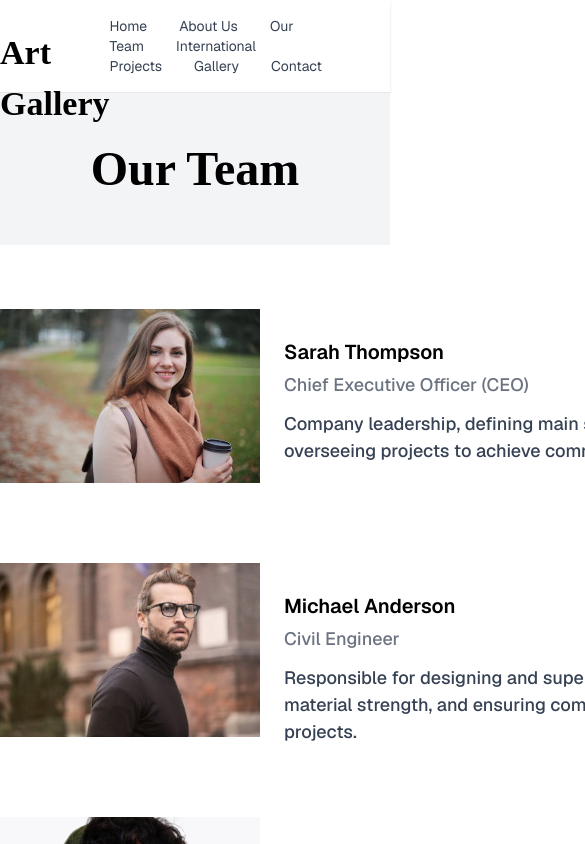
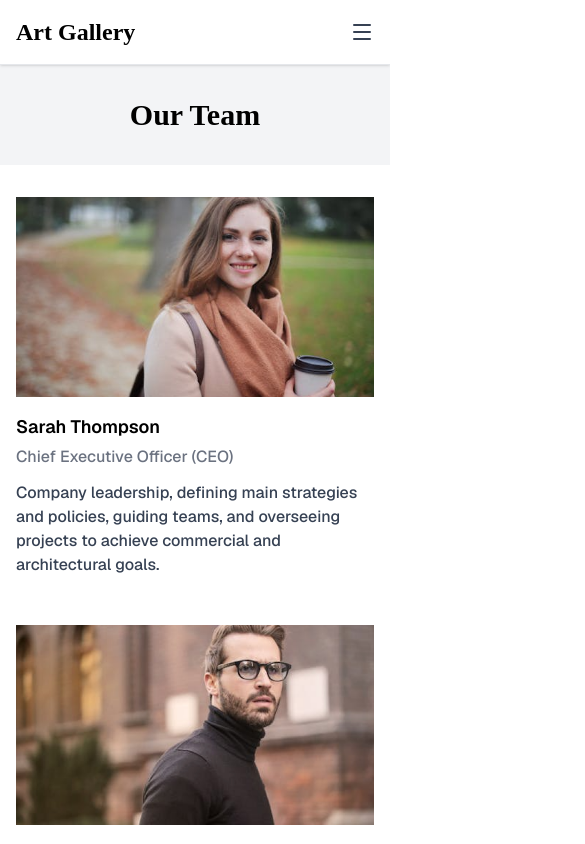
Before and after one commit to Ihosseinsd/gallery, a Next.js app: page /team in a window 390 px wide. Shown: the top 844 px of the page, 585 px wide, since content can reach past the window. Built offline with nearby package versions, Linux system fonts and the light colour scheme.

Commit message:
Update page.jsx

```diff
--- a/src/app/team/page.jsx
+++ b/src/app/team/page.jsx
@@ -1,8 +1,11 @@
-import { Instagram, Linkedin, Twitter } from "lucide-react";
+"use client";
+import { useState } from "react";
+import { Instagram, Linkedin, Twitter, Menu, X } from "lucide-react";
 import Image from "next/image";
 import Link from "next/link";
 
 export default function OurTeam() {
+  const [isMenuOpen, setIsMenuOpen] = useState(false);
   const team = [
     {
       name: "Sarah Thompson",
@@ -79,13 +82,14 @@ export default function OurTeam() {
   return (
     <div className="w-full bg-white text-black font-sans">
       {/* Header */}
-      <nav className="bg-white text-black border-b border-gray-200 shadow-sm">
-        <div className="max-w-6xl mx-auto py-4 ">
+      <nav className="bg-white text-black border-b border-gray-200 shadow-sm relative">
+        <div className="max-w-6xl mx-auto px-4 sm:px-6 py-4">
           <div className="flex justify-between items-center">
-            <div className=" font-bold font-['Abhaya_Libre'] w-[170px] h-[39px] text-[34px] ">
+            <div className="font-bold font-['Abhaya_Libre'] w-auto sm:w-[170px] h-auto sm:h-[39px] text-2xl sm:text-[34px]">
               Art Gallery
             </div>
-            <div className=" md:flex space-x-8 text-sm font-['Geist'] mr-[140px]">
+            {/* Desktop Menu */}
+            <div className="hidden md:flex space-x-4 lg:space-x-8 text-sm font-['Geist'] lg:mr-[140px]">
               <Link href="/" className="text-gray-700 hover:text-gray-900">
                 Home
               </Link>
@@ -114,24 +118,85 @@ export default function OurTeam() {
                 Contact
               </Link>
             </div>
+            {/* Mobile Menu Button */}
+            <button
+              className="md:hidden text-gray-700 hover:text-gray-900 focus:outline-none"
+              onClick={() => setIsMenuOpen(!isMenuOpen)}
+              aria-label="Toggle menu"
+            >
+              {isMenuOpen ? (
+                <X className="w-6 h-6" />
+              ) : (
+                <Menu className="w-6 h-6" />
+              )}
+            </button>
           </div>
+          {/* Mobile Menu */}
+          {isMenuOpen && (
+            <div className="md:hidden mt-4 pb-4 border-t border-gray-200">
+              <div className="flex flex-col space-y-4 pt-4 text-sm font-['Geist']">
+                <Link
+                  href="/"
+                  className="text-gray-700 hover:text-gray-900 py-2"
+                  onClick={() => setIsMenuOpen(false)}
+                >
+                  Home
+                </Link>
+                <Link
+                  href="#"
+                  className="text-gray-700 hover:text-gray-900 py-2"
+                  onClick={() => setIsMenuOpen(false)}
+                >
+                  About Us
+                </Link>
+                <Link
+                  href="/team"
+                  className="text-gray-700 hover:text-gray-900 py-2"
+                  onClick={() => setIsMenuOpen(false)}
+                >
+                  Our Team
+                </Link>
+                <Link
+                  href="/internationalProjects"
+                  className="text-gray-700 hover:text-gray-900 py-2"
+                  onClick={() => setIsMenuOpen(false)}
+                >
+                  International Projects
+                </Link>
+                <Link
+                  href="/gallery"
+                  className="text-gray-700 hover:text-gray-900 py-2"
+                  onClick={() => setIsMenuOpen(false)}
+                >
+                  Gallery
+                </Link>
+                <Link
+                  href="/contactUs"
+                  className="text-gray-700 hover:text-gray-900 py-2"
+                  onClick={() => setIsMenuOpen(false)}
+                >
+                  Contact
+                </Link>
+              </div>
+            </div>
+          )}
         </div>
       </nav>
 
       {/* Title */}
-      <section className="bg-gray-100 text-black py-10">
-        <div className="max-w-7xl mx-auto px-6 ">
-          <h1 className="text-[48px] font-['Abhaya_Libre'] font-bold text-center">
+      <section className="bg-gray-100 text-black py-8 sm:py-10">
+        <div className="max-w-7xl mx-auto px-4 sm:px-6">
+          <h1 className="text-3xl sm:text-4xl lg:text-[48px] font-['Abhaya_Libre'] font-bold text-center">
             Our Team
           </h1>
         </div>
       </section>
 
       {/* Team section */}
-      <section className="container mx-auto space-y-20 mt-[64px]">
+      <section className="container mx-auto space-y-12 sm:space-y-20 mt-8 sm:mt-[64px] px-4 sm:px-6">
         {team.map((person, index) => (
-          <div key={index} className="flex gap-6 w-[1040px] h-[174px] mx-auto">
-            <div className="w-[260px] h-[174px] overflow-hidden">
+          <div key={index} className="flex flex-col sm:flex-row gap-4 sm:gap-6 max-w-full sm:max-w-[1040px] mx-auto">
+            <div className="w-full sm:w-[260px] h-[200px] sm:h-[174px] overflow-hidden flex-shrink-0">
               <Image
                 src={person.img}
                 width={260}
@@ -140,14 +205,14 @@ export default function OurTeam() {
                 className="object-cover w-full h-full"
               />
             </div>
-            <div className="flex mt-7 flex-col gap-1 w-[740px] h-[123px]">
-              <h3 className="font-['Geist'] font-semibold text-[20px]">
+            <div className="flex mt-0 sm:mt-7 flex-col gap-1 w-full sm:w-[740px]">
+              <h3 className="font-['Geist'] font-semibold text-lg sm:text-[20px]">
                 {person.name}
               </h3>
-              <span className="font-['Geist'] mb-2 font-medium text-[18px] text-[#6B7280]">
+              <span className="font-['Geist'] mb-2 font-medium text-base sm:text-[18px] text-[#6B7280]">
                 {person.role}
               </span>
-              <p className="font-['Geist'] font-medium text-[18px] text-gray-700 ">
+              <p className="font-['Geist'] font-medium text-base sm:text-[18px] text-gray-700">
                 {person.description}
               </p>
             </div>
@@ -156,10 +221,10 @@ export default function OurTeam() {
       </section>
 
       {/* Footer */}
-      <footer className="bg-black mt-20 text-white py-3">
-        <div className="max-w-6xl mx-auto">
-          <div className="pt-[41px] pb-[39px] border-b border-gray-800 flex flex-col md:flex-row justify-between items-center text-sm text-gray-400">
-            <div className="flex text-[18px] font-normal space-x-8 text-[#FFFFFF] mb-4 md:mb-0 font-['Geist']">
+      <footer className="bg-black mt-12 sm:mt-20 text-white py-3">
+        <div className="max-w-6xl mx-auto px-4 sm:px-6">
+          <div className="pt-8 sm:pt-[41px] pb-8 sm:pb-[39px] border-b border-gray-800 flex flex-col md:flex-row justify-between items-center text-sm text-gray-400">
+            <div className="flex flex-wrap justify-center text-sm sm:text-[18px] font-normal space-x-4 sm:space-x-8 text-[#FFFFFF] mb-4 md:mb-0 font-['Geist']">
               <a href="#">Home</a>
               <a href="#">International Projects</a>
               <a href="#">Gallery</a>
@@ -174,11 +239,11 @@ export default function OurTeam() {
             </div>
           </div>
           <div className="flex flex-col md:flex-row justify-between items-start md:items-center mb-8">
-            <div className="flex items-center mt-10 gap-8">
-              <h3 className="text-[36px] font-['Abhaya_Libre'] text-[#B89E4F] font-bold">
+            <div className="flex flex-col sm:flex-row items-start sm:items-center mt-6 sm:mt-10 gap-4 sm:gap-8">
+              <h3 className="text-2xl sm:text-3xl lg:text-[36px] font-['Abhaya_Libre'] text-[#B89E4F] font-bold">
                 Art Gallery
               </h3>
-              <p className="text-[#7A7A7A] font-['Geist'] text-[18px] font-normal">
+              <p className="text-[#7A7A7A] font-['Geist'] text-sm sm:text-base lg:text-[18px] font-normal">
                 "Art Gallery is a personal space showcasing local and diverse
                 that inspire creativity, add lots of taste and."
               </p>
```
